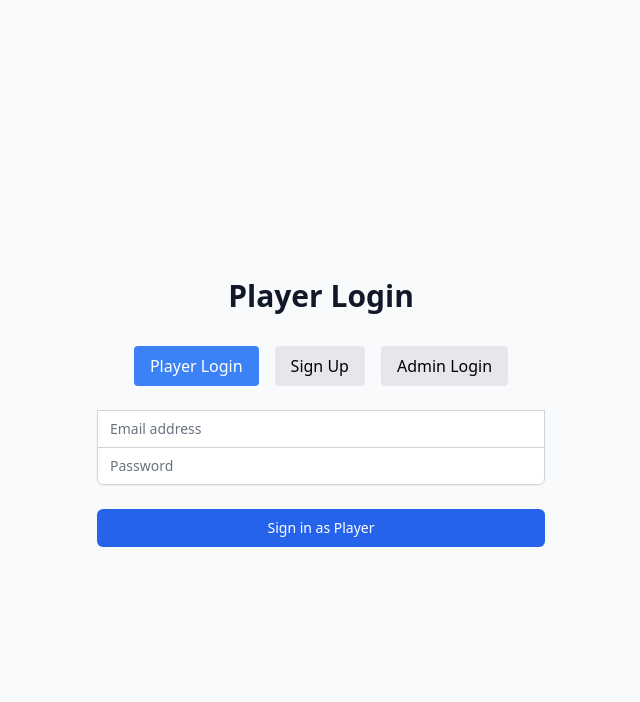
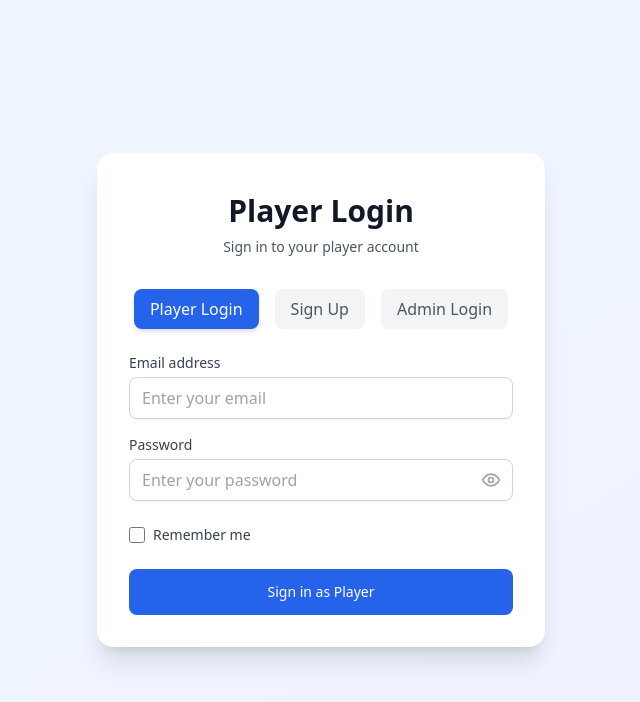
Before and after one commit to HristofarDimitrov/padel-zapisvachka, a React (Vite) app: page / in a window 1280 px wide. Shown: the top 702 px of the page, without its empty margins (319-959 px from the left). Built offline with nearby package versions, Linux system fonts and the light colour scheme; no server answers.

Commit message:
feat: improve login screen

```diff
--- a/src/components/Auth.tsx
+++ b/src/components/Auth.tsx
@@ -5,6 +5,7 @@ import {
   createPlayerAccount,
 } from "../services/authService";
 import { Admin, Player } from "../types/tournament";
+import { Eye, EyeOff, Loader2 } from "lucide-react";
 
 interface AuthProps {
   onAdminLogin: (admin: Admin) => void;
@@ -14,6 +15,9 @@ interface AuthProps {
 const Auth: React.FC<AuthProps> = ({ onAdminLogin, onPlayerLogin }) => {
   const [isAdmin, setIsAdmin] = useState(false);
   const [isSignUp, setIsSignUp] = useState(false);
+  const [isLoading, setIsLoading] = useState(false);
+  const [showPassword, setShowPassword] = useState(false);
+  const [rememberMe, setRememberMe] = useState(false);
   const [formData, setFormData] = useState({
     email: "",
     password: "",
@@ -24,6 +28,7 @@ const Auth: React.FC<AuthProps> = ({ onAdminLogin, onPlayerLogin }) => {
   const handleSubmit = async (e: React.FormEvent) => {
     e.preventDefault();
     setError("");
+    setIsLoading(true);
 
     try {
       if (isAdmin) {
@@ -57,76 +62,83 @@ const Auth: React.FC<AuthProps> = ({ onAdminLogin, onPlayerLogin }) => {
     } catch (error) {
       console.error("Authentication error:", error);
       setError("An error occurred during authentication");
+    } finally {
+      setIsLoading(false);
     }
   };
 
+  const handleModeChange = (mode: "player" | "signup" | "admin") => {
+    setIsAdmin(mode === "admin");
+    setIsSignUp(mode === "signup");
+    setError("");
+    setFormData({ email: "", password: "", name: "" });
+  };
+
   return (
-    <div className="min-h-screen flex items-center justify-center bg-gray-50 py-12 px-4 sm:px-6 lg:px-8">
-      <div className="max-w-md w-full space-y-8">
+    <div className="min-h-screen flex items-center justify-center bg-gradient-to-br from-blue-50 to-indigo-50 py-12 px-4 sm:px-6 lg:px-8">
+      <div className="max-w-md w-full space-y-8 bg-white p-8 rounded-2xl shadow-xl">
         <div>
-          <h2 className="mt-6 text-center text-3xl font-extrabold text-gray-900">
+          <h2 className="mt-2 text-center text-3xl font-extrabold text-gray-900">
             {isAdmin
               ? "Admin Login"
               : isSignUp
                 ? "Create Account"
                 : "Player Login"}
           </h2>
+          <p className="mt-2 text-center text-sm text-gray-600">
+            {isAdmin
+              ? "Access the admin dashboard"
+              : isSignUp
+                ? "Create your player account"
+                : "Sign in to your player account"}
+          </p>
         </div>
 
         <div className="mt-8 space-y-6">
           <div className="flex justify-center space-x-4">
             <button
-              onClick={() => {
-                setIsAdmin(false);
-                setIsSignUp(false);
-                setError("");
-              }}
-              className={`px-4 py-2 rounded ${
-                !isAdmin ? "bg-blue-500 text-white" : "bg-gray-200"
+              onClick={() => handleModeChange("player")}
+              className={`px-4 py-2 rounded-lg transition-all duration-200 ${!isAdmin && !isSignUp
+                ? "bg-blue-600 text-white shadow-md"
+                : "bg-gray-100 text-gray-600 hover:bg-gray-200"
                 }`}
             >
               Player Login
             </button>
             <button
-              onClick={() => {
-                setIsAdmin(false);
-                setIsSignUp(true);
-                setError("");
-              }}
-              className={`px-4 py-2 rounded ${
-                isSignUp ? "bg-blue-500 text-white" : "bg-gray-200"
+              onClick={() => handleModeChange("signup")}
+              className={`px-4 py-2 rounded-lg transition-all duration-200 ${isSignUp
+                ? "bg-blue-600 text-white shadow-md"
+                : "bg-gray-100 text-gray-600 hover:bg-gray-200"
                 }`}
             >
               Sign Up
             </button>
             <button
-              onClick={() => {
-                setIsAdmin(true);
-                setIsSignUp(false);
-                setError("");
-              }}
-              className={`px-4 py-2 rounded ${
-                isAdmin ? "bg-blue-500 text-white" : "bg-gray-200"
+              onClick={() => handleModeChange("admin")}
+              className={`px-4 py-2 rounded-lg transition-all duration-200 ${isAdmin
+                ? "bg-blue-600 text-white shadow-md"
+                : "bg-gray-100 text-gray-600 hover:bg-gray-200"
                 }`}
             >
               Admin Login
             </button>
           </div>
 
-          <form className="mt-8 space-y-6" onSubmit={handleSubmit}>
-            <div className="rounded-md shadow-sm -space-y-px">
+          <form onSubmit={handleSubmit} className="mt-8 space-y-6">
+            <div className="space-y-4">
               {!isAdmin && isSignUp && (
                 <div>
-                  <label htmlFor="name" className="sr-only">
-                    Name
+                  <label htmlFor="name" className="block text-sm font-medium text-gray-700">
+                    Full Name
                   </label>
                   <input
                     id="name"
                     name="name"
                     type="text"
                     required
-                    className="appearance-none rounded-none relative block w-full px-3 py-2 border border-gray-300 placeholder-gray-500 text-gray-900 rounded-t-md focus:outline-none focus:ring-blue-500 focus:border-blue-500 focus:z-10 sm:text-sm"
-                    placeholder="Name"
+                    className="mt-1 appearance-none block w-full px-3 py-2 border border-gray-300 rounded-lg shadow-sm placeholder-gray-400 focus:outline-none focus:ring-2 focus:ring-blue-500 focus:border-transparent transition-all duration-200"
+                    placeholder="Enter your full name"
                     value={formData.name}
                     onChange={(e) =>
                       setFormData({ ...formData, name: e.target.value })
@@ -135,7 +147,7 @@ const Auth: React.FC<AuthProps> = ({ onAdminLogin, onPlayerLogin }) => {
                 </div>
               )}
               <div>
-                <label htmlFor="email-address" className="sr-only">
+                <label htmlFor="email-address" className="block text-sm font-medium text-gray-700">
                   Email address
                 </label>
                 <input
@@ -144,8 +156,8 @@ const Auth: React.FC<AuthProps> = ({ onAdminLogin, onPlayerLogin }) => {
                   type="email"
                   autoComplete="email"
                   required
-                  className="appearance-none rounded-none relative block w-full px-3 py-2 border border-gray-300 placeholder-gray-500 text-gray-900 focus:outline-none focus:ring-blue-500 focus:border-blue-500 focus:z-10 sm:text-sm"
-                  placeholder="Email address"
+                  className="mt-1 appearance-none block w-full px-3 py-2 border border-gray-300 rounded-lg shadow-sm placeholder-gray-400 focus:outline-none focus:ring-2 focus:ring-blue-500 focus:border-transparent transition-all duration-200"
+                  placeholder="Enter your email"
                   value={formData.email}
                   onChange={(e) =>
                     setFormData({ ...formData, email: e.target.value })
@@ -153,39 +165,82 @@ const Auth: React.FC<AuthProps> = ({ onAdminLogin, onPlayerLogin }) => {
                 />
               </div>
               <div>
-                <label htmlFor="password" className="sr-only">
+                <label htmlFor="password" className="block text-sm font-medium text-gray-700">
                   Password
                 </label>
+                <div className="mt-1 relative">
                   <input
                     id="password"
                     name="password"
-                  type="password"
+                    type={showPassword ? "text" : "password"}
                     autoComplete="current-password"
                     required
-                  className="appearance-none rounded-none relative block w-full px-3 py-2 border border-gray-300 placeholder-gray-500 text-gray-900 rounded-b-md focus:outline-none focus:ring-blue-500 focus:border-blue-500 focus:z-10 sm:text-sm"
-                  placeholder="Password"
+                    className="appearance-none block w-full px-3 py-2 border border-gray-300 rounded-lg shadow-sm placeholder-gray-400 focus:outline-none focus:ring-2 focus:ring-blue-500 focus:border-transparent transition-all duration-200"
+                    placeholder="Enter your password"
                     value={formData.password}
                     onChange={(e) =>
                       setFormData({ ...formData, password: e.target.value })
                     }
                   />
+                  <button
+                    type="button"
+                    onClick={() => setShowPassword(!showPassword)}
+                    className="absolute inset-y-0 right-0 pr-3 flex items-center text-gray-400 hover:text-gray-600"
+                  >
+                    {showPassword ? <EyeOff size={20} /> : <Eye size={20} />}
+                  </button>
+                </div>
               </div>
             </div>
 
+            {!isAdmin && !isSignUp && (
+              <div className="flex items-center">
+                <input
+                  id="remember-me"
+                  name="remember-me"
+                  type="checkbox"
+                  checked={rememberMe}
+                  onChange={(e) => setRememberMe(e.target.checked)}
+                  className="h-4 w-4 text-blue-600 focus:ring-blue-500 border-gray-300 rounded"
+                />
+                <label htmlFor="remember-me" className="ml-2 block text-sm text-gray-700">
+                  Remember me
+                </label>
+              </div>
+            )}
+
             {error && (
-              <div className="text-red-500 text-sm text-center">{error}</div>
+              <div className="rounded-md bg-red-50 p-4">
+                <div className="flex">
+                  <div className="flex-shrink-0">
+                    <svg className="h-5 w-5 text-red-400" viewBox="0 0 20 20" fill="currentColor">
+                      <path fillRule="evenodd" d="M10 18a8 8 0 100-16 8 8 0 000 16zM8.707 7.293a1 1 0 00-1.414 1.414L8.586 10l-1.293 1.293a1 1 0 101.414 1.414L10 11.414l1.293 1.293a1 1 0 001.414-1.414L11.414 10l1.293-1.293a1 1 0 00-1.414-1.414L10 8.586 8.707 7.293z" clipRule="evenodd" />
+                    </svg>
+                  </div>
+                  <div className="ml-3">
+                    <p className="text-sm text-red-700">{error}</p>
+                  </div>
+                </div>
+              </div>
             )}
 
             <div>
               <button
                 type="submit"
-                className="group relative w-full flex justify-center py-2 px-4 border border-transparent text-sm font-medium rounded-md text-white bg-blue-600 hover:bg-blue-700 focus:outline-none focus:ring-2 focus:ring-offset-2 focus:ring-blue-500"
+                disabled={isLoading}
+                className="group relative w-full flex justify-center py-3 px-4 border border-transparent text-sm font-medium rounded-lg text-white bg-blue-600 hover:bg-blue-700 focus:outline-none focus:ring-2 focus:ring-offset-2 focus:ring-blue-500 transition-all duration-200 disabled:opacity-50 disabled:cursor-not-allowed"
               >
+                {isLoading ? (
+                  <Loader2 className="animate-spin h-5 w-5" />
+                ) : (
+                  <>
                     {isAdmin
                       ? "Sign in as Admin"
                       : isSignUp
                         ? "Create Account"
                         : "Sign in as Player"}
+                  </>
+                )}
               </button>
             </div>
           </form>
```
Lines whose indentation alone changed are shown as unchanged.
